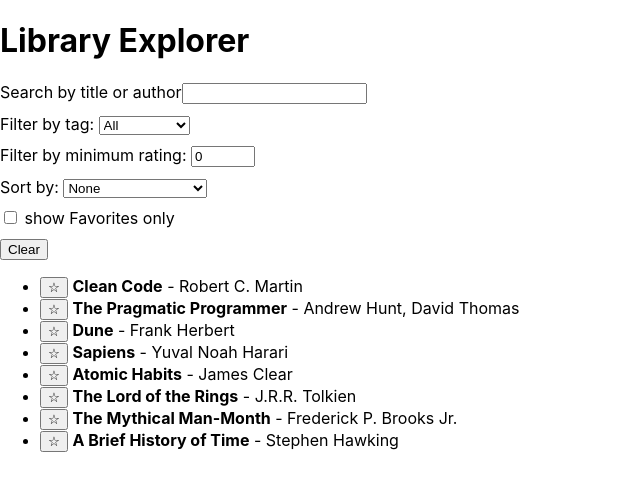
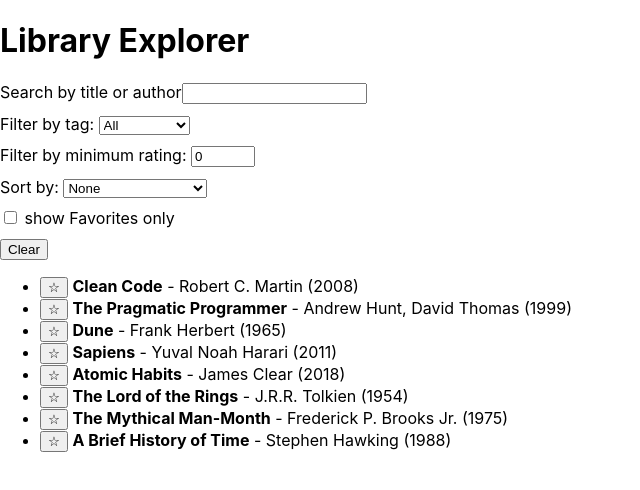
Before and after one commit to OfekAmar/library-explorer, a React (Create React App) app: page / in a window 1280 px wide. Shown: the top 490 px of the page, without its empty margins (0-640 px from the left). Built offline with nearby package versions, Linux system fonts and the light colour scheme.

Commit message:
added components + cleaning app.tsx

```diff
--- a/src/App.tsx
+++ b/src/App.tsx
@@ -1,5 +1,4 @@
-import React from 'react';
-import { useState, useEffect } from "react";
+import React, { useState, useEffect } from 'react';
 import './App.css';
 import { Book, Tag, SortOption } from "./types";
 import { SearchBar } from './components/SearchBar';
@@ -8,6 +7,7 @@ import { RatingFilter } from './components/RatingFilter';
 import { SortSelection } from './components/SortSelection';
 import { FavoritesToggle } from './components/FavoritesToggle';
 import { ResetFilters } from './components/ResetFilters';
+import { BooksList } from './components/BooksList';
 
 function App() {
 
@@ -34,8 +34,6 @@ function App() {
     }
   });
 
-
-
   useEffect(() => {
     setLoading(true);
     fetch("/books.json")
@@ -60,14 +58,6 @@ function App() {
   useEffect(() => {
     localStorage.setItem("favorites", JSON.stringify(favorites));
   }, [favorites]);
-
-  if (loading) {
-    return <p>Loading...</p>;
-  }
-
-  if (error) {
-    return <p style={{ color: 'red' }}> Error : {error}  </p>;
-  }
 
   const filteredBooks = books.filter((book) => {
     const lowercaseSearchTerm = searchTerm.toLowerCase();
@@ -112,6 +102,14 @@ function App() {
     })
   }
 
+  if (loading) {
+    return <p>Loading...</p>;
+  }
+
+  if (error) {
+    return <p style={{ color: 'red' }}> Error : {error}  </p>;
+  }
+
   return (
     <div>
       <h1>  Library Explorer </h1>
@@ -128,16 +126,7 @@ function App() {
           setSortOption("none");
         }} />
       </div>
-      <ul>
-        {sortedBooks.map((book) => (
-          <li key={book.id}>
-            <button type="button" onClick={() => toggleFavorite(book.id)}>
-              {favorites.includes(book.id) ? "★" : "☆"}
-            </button>{' '}
-            <strong>{book.title}</strong> - {book.author}
-          </li>
-        ))}
-      </ul>
+      <BooksList books={sortedBooks} favoriteIds={favorites} onToggleFavorite={toggleFavorite} />
     </div>
   );
 }
--- /dev/null
+++ b/src/components/BookItem.tsx
@@ -0,0 +1,19 @@
+import React from "react";
+import type { Book } from "../types";
+
+interface BookItemProps {
+    book: Book;
+    isFavorite: boolean;
+    onToggleFavorite: (bookId: string) => void;
+}
+
+export function BookItem({ book, isFavorite, onToggleFavorite }: BookItemProps) {
+    return (
+        <li>
+            <button type="button" onClick={() => onToggleFavorite(book.id)}>
+                {isFavorite ? "★" : "☆"}
+            </button>{' '}
+            <strong>{book.title}</strong> - {book.author} ({book.year})
+        </li>
+    )
+}
--- /dev/null
+++ b/src/components/BooksList.tsx
@@ -0,0 +1,28 @@
+import React from "react";
+import type { Book } from "../types";
+import { BookItem } from "./BookItem";
+
+interface BooksListProps {
+    books: Book[];
+    favoriteIds: string[];
+    onToggleFavorite: (bookId: string) => void;
+
+}
+
+export function BooksList({ books, favoriteIds, onToggleFavorite }: BooksListProps) {
+
+    if (books.length === 0) {
+        return <p>No Books found. </p>
+    }
+
+    return (
+        <ul>
+            {books.map((book) => (
+                <BookItem key={book.id}
+                    book={book}
+                    isFavorite={favoriteIds.includes(book.id)}
+                    onToggleFavorite={onToggleFavorite} />
+            ))}
+        </ul>
+    );
+}
```
